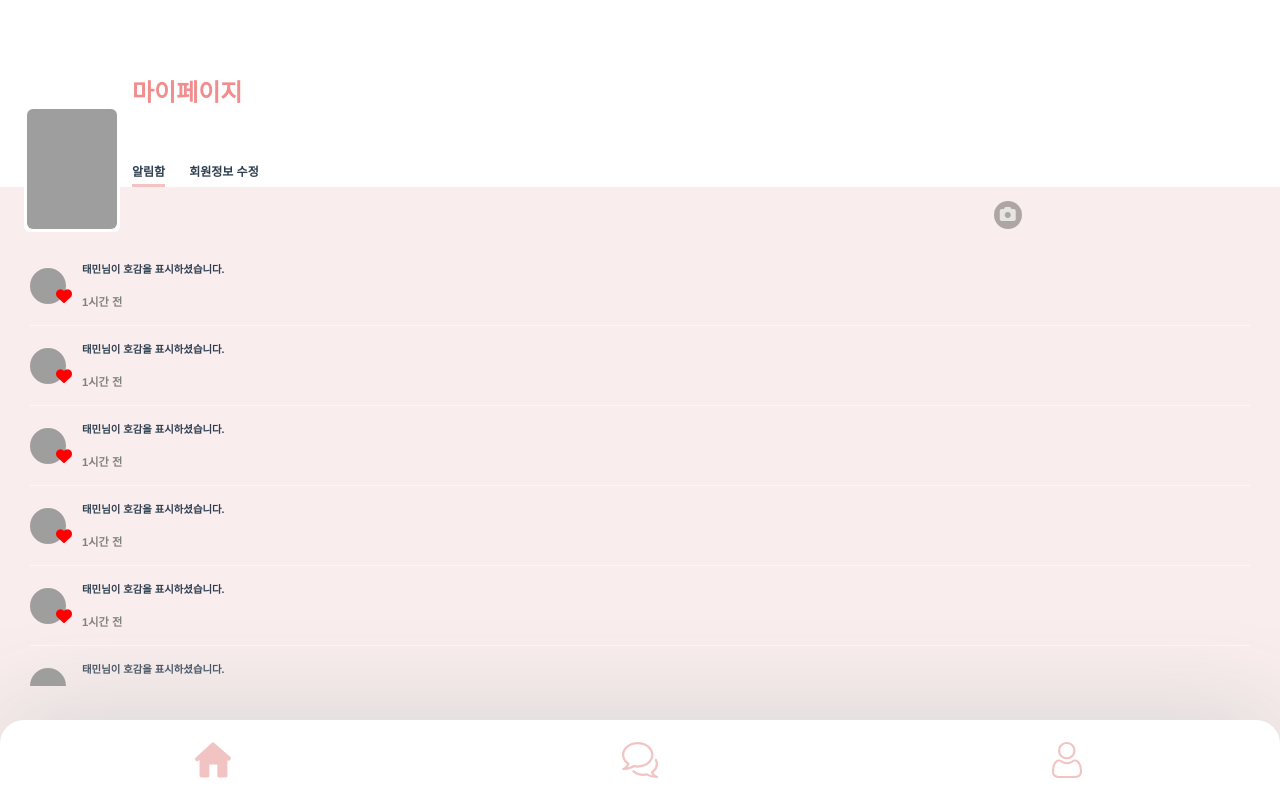
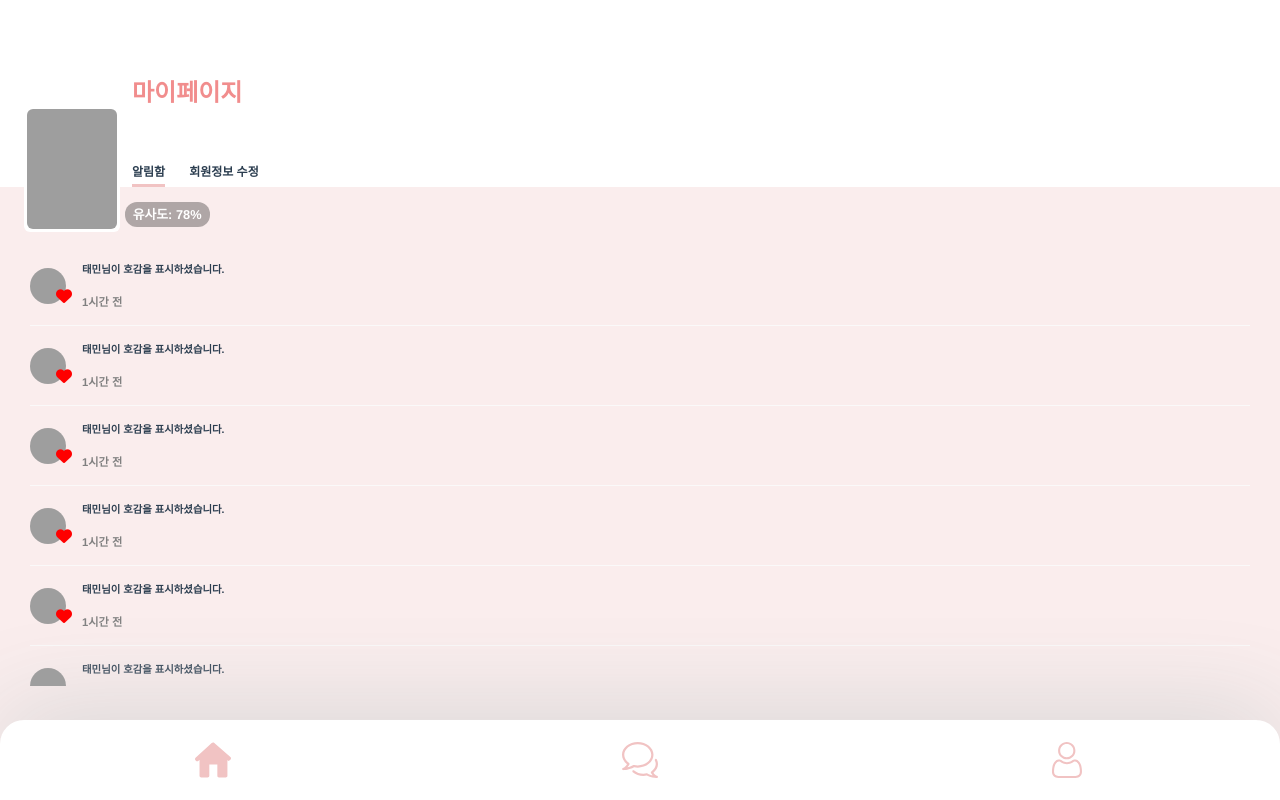
Before and after one commit to namdk1028/project3, a Vue app in the folder front/: page /profile in a window 1280 px wide. Built offline with nearby package versions, Linux system fonts and the light colour scheme; grey boxes are pictures that could not be loaded; what vue-cookie would draw is missing.

Commit message:
[F] feat: show img similarity on profile

```diff
--- a/front/src/assets/scss/profile/profile.scss
+++ b/front/src/assets/scss/profile/profile.scss
@@ -72,7 +72,7 @@
         width: calc(3px * 30);
       }
     }
-    .btn-img {
+    .btn {
       width: 28px;
       height: 28px;
       position: absolute;
@@ -81,9 +81,18 @@
       background: rgb(0, 0, 0, 0.3);
       border-radius: 50%;
       outline: none;
+      color: white;
       i {
         color: rgb(255, 255, 255, 0.7);
       }
+    }
+    .img-similarity {
+      background-color: rgb(0, 0, 0, 0.3);
+      color: white;
+      border-radius: 12px;
+      font-size: 0.8rem;
+      margin: 0.3rem;
+      padding: 0.2rem 0.5rem;
     }
   }
 }
--- a/front/src/views/Profile.vue
+++ b/front/src/views/Profile.vue
@@ -12,7 +12,10 @@
       <div class="header-contents">
         <div class="profile-img">
           <img src="https://lh3.googleusercontent.com/proxy/VP_-0YKTJ5tMzBv3ZyLJ10TKlSA6nXN0FqW8SW-yWT8RC2lJemZC0c_m4dAn7cEjkJcUfC9qw8oLZ-oI-EytNA6yITpHKHNb16W2c9TbI5Bt7otha74Qo-kDxNfrxNQj1pPtgtqxTwGnKL641yYJVXmVj52qEJsVCPqi08XYPoUxQV8QA6kaAZ--PkmoRV4mvnF_7Ktj48cxg2BsVC7IFTgHMZfhqHKZIAyPvLga_0NVZn604FMWO0wyO4pn6rP2_uIQSHRRqze-T7-2NKpcjccvxQdz1T5HXmq2wjXQ8eMzRLLDrFUeazck9JR1G-sYYD1aqQcRBVfNt8e8s2AZ">
-          <button class="btn-img"><i class="fas fa-camera"></i></button>
+          <button class="btn btn-uploadimg" v-if="showUserInfo"><i class="fas fa-camera"></i></button>
+        </div>
+        <div class=" img-similarity">
+          유사도: {{ similarity }}%
         </div>
       </div>
     </div>
@@ -39,6 +42,7 @@ export default {
       title: "Profile",
       showNotifications: true,
       showUserInfo: false,
+      similarity: 78,
     }
   },
   methods: {
```
